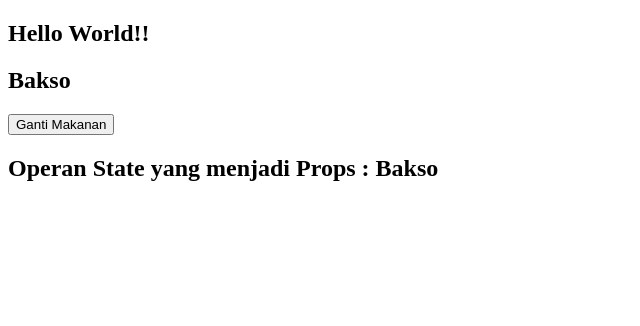
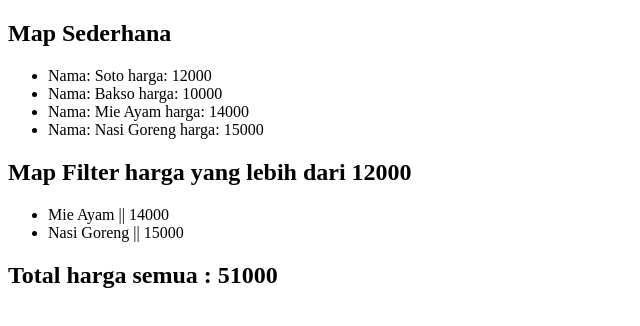
Before and after one commit to azarnuzy/History-Study-Basic-React, a React (Create React App) app: page / in a window 1280 px wide. Shown: the top 326 px of the page, without its empty margins (0-640 px from the left). Built offline with nearby package versions, Linux system fonts and the light colour scheme.

Commit message:
learning about map, reduce, filter

```diff
--- /dev/null
+++ b/src/1Operan.js
@@ -0,0 +1,19 @@
+import React, { Component } from 'react';
+
+export default class Operan extends Component {
+  //   gantiMakanan(makanan_baru) {
+  //     this.setState({
+  //       makanan: makanan_baru,
+  //     });
+  //   }
+
+  render() {
+    const { makanan, gantiMakanan } = this.props;
+    return (
+      <div>
+        <h3>Operan State yang menjadi Props : {makanan}</h3>
+        <button onClick={() => gantiMakanan('Soto')}>Ganti Makanan</button>
+      </div>
+    );
+  }
+}
--- a/src/stateProps.js
+++ b/src/1stateProps.js
@@ -1,5 +1,5 @@
 import React, { Component } from 'react';
-import Operan from './Operan';
+import Operan from './1Operan';
 
 export default class StateProps extends Component {
   constructor(props) {
@@ -9,18 +9,18 @@ export default class StateProps extends Component {
     };
   }
 
-  gantiMakanan(makanan_baru) {
+  gantiMakanan = (makanan_baru) => {
     this.setState({
       makanan: makanan_baru,
     });
-  }
+  };
 
   render() {
     return (
       <div>
         <h2> {this.state.makanan} </h2>
         <button onClick={() => this.gantiMakanan('Soto')}>Ganti Makanan</button>
-        <Operan makanan={this.state.makanan} />
+        <Operan makanan={this.state.makanan} gantiMakanan={this.gantiMakanan} />
       </div>
     );
   }
--- /dev/null
+++ b/src/2map.js
@@ -0,0 +1,52 @@
+import React from 'react';
+
+const foods = [
+  {
+    nama: 'Soto',
+    harga: 12000,
+  },
+  {
+    nama: 'Bakso',
+    harga: 10000,
+  },
+  {
+    nama: 'Mie Ayam',
+    harga: 14000,
+  },
+  {
+    nama: 'Nasi Goreng',
+    harga: 15000,
+  },
+];
+
+const total_harga = foods.reduce((total_bayar, food) => {
+  return total_bayar + food.harga;
+}, 0);
+
+const Map = () => {
+  return (
+    <div>
+      <h2>Map Sederhana</h2>
+      <ul>
+        {foods.map((food) => (
+          <li>
+            Nama: {food.nama} harga: {food.harga}
+          </li>
+        ))}
+      </ul>
+      <h2>Map Filter harga yang lebih dari 12000</h2>
+      <ul>
+        {foods
+          .filter((food) => food.harga > 12000)
+          .map((food) => (
+            <li>
+              {food.nama} || {food.harga}{' '}
+            </li>
+          ))}
+      </ul>
+      <h2>Total harga semua : {total_harga}</h2>
+    </div>
+  );
+};
+
+export default Map;
--- a/src/Operan.js
+++ /dev/null
@@ -1,11 +0,0 @@
-import React, { Component } from 'react';
-
-export default class Operan extends Component {
-  render() {
-    return (
-      <div>
-        <h2>Operan State yang menjadi Props : {this.props.makanan}</h2>
-      </div>
-    );
-  }
-}
--- a/src/index.js
+++ b/src/index.js
@@ -1,12 +1,11 @@
 import React from 'react';
 import ReactDOM from 'react-dom';
-import App from './App';
-import StateProps from './stateProps';
-
+// import App from './App';
+// import StateProps from './1stateProps';
+import Map from './2map';
 ReactDOM.render(
   <React.StrictMode>
-    <App />
-    <StateProps />
+    <Map />
   </React.StrictMode>,
   document.getElementById('root')
 );
```
